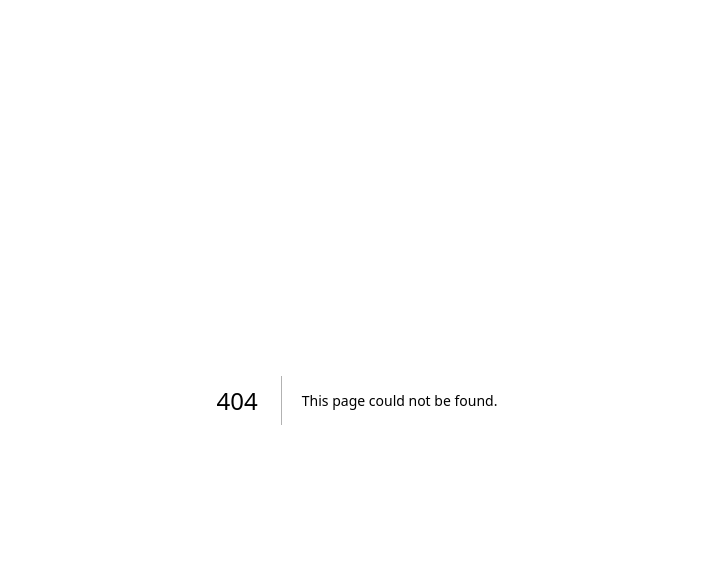
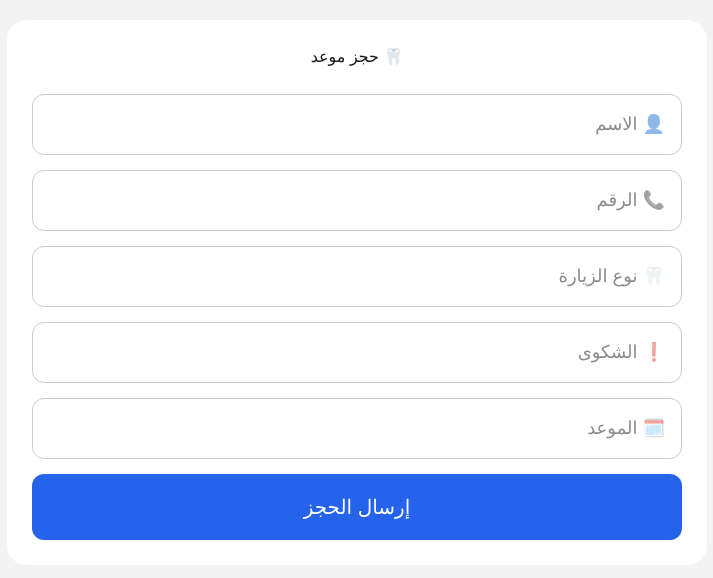
Before and after one commit to yaseenalqasim-ai/dentist-clinic, a Next.js app: page /booking in a window 1280 px wide. Before the commit this address had no page. Shown: the top 578 px of the page, without its empty margins (283-996 px from the left). Built offline with nearby package versions, Linux system fonts and the light colour scheme.

Commit message:
patient booking page

```diff
--- /dev/null
+++ b/app/booking/page.tsx
@@ -0,0 +1,287 @@
+"use client";
+
+import { useState } from "react";
+
+import {
+  initializeApp
+} from "firebase/app";
+
+import {
+  getFirestore,
+  collection,
+  addDoc
+} from "firebase/firestore";
+
+const firebaseConfig = {
+
+  apiKey:
+    "AIzaSyCIZdUmSX15w0CACuW4vfz9npsUi-L3lbg",
+
+  authDomain:
+    "dentist-clinic-476ac.firebaseapp.com",
+
+  projectId:
+    "dentist-clinic-476ac",
+
+  storageBucket:
+    "dentist-clinic-476ac.firebasestorage.app",
+
+  messagingSenderId:
+    "1013681862841",
+
+  appId:
+    "1:1013681862841:web:86643c3f3fa926389a8368",
+
+  measurementId:
+    "G-FW5T2FJ29R"
+};
+
+const app =
+  initializeApp(firebaseConfig);
+
+const db =
+  getFirestore(app);
+
+export default function BookingPage() {
+
+  const [success, setSuccess] =
+    useState("");
+
+  const [error, setError] =
+    useState("");
+
+  const [form, setForm] =
+    useState({
+
+      name: "",
+
+      phone: "",
+
+      review: "",
+
+      complaint: "",
+
+      date: "",
+
+      status:
+        "🔵 حجز مُثبت",
+
+      disease:
+        "لا يوجد",
+
+      notes: ""
+    });
+
+  async function sendBooking() {
+
+    if (
+      !form.name ||
+      !form.phone ||
+      !form.review ||
+      !form.date
+    ) {
+
+      setError(
+        "يرجى ملء جميع الحقول"
+      );
+
+      return;
+    }
+
+    setError("");
+
+    await addDoc(
+      collection(db, "bookings"),
+      form
+    );
+
+    setSuccess(
+      "تم إرسال الحجز بنجاح ✅"
+    );
+
+    setForm({
+
+      name: "",
+
+      phone: "",
+
+      review: "",
+
+      complaint: "",
+
+      date: "",
+
+      status:
+        "🔵 حجز مُثبت",
+
+      disease:
+        "لا يوجد",
+
+      notes: ""
+    });
+  }
+
+  return (
+
+    <main
+      dir="rtl"
+
+      style={{
+        minHeight: "100vh",
+
+        background: "#f3f3f3",
+
+        padding: "20px"
+      }}
+    >
+
+      <div
+        style={{
+          maxWidth: "700px",
+
+          margin: "auto",
+
+          background: "white",
+
+          padding: "25px",
+
+          borderRadius: "20px"
+        }}
+      >
+
+        <h1
+          style={{
+            textAlign: "center",
+
+            marginBottom: "25px"
+          }}
+        >
+
+          🦷 حجز موعد
+
+        </h1>
+
+        {error && (
+
+          <div
+            style={{
+              background: "red",
+
+              color: "white",
+
+              padding: "12px",
+
+              borderRadius: "10px",
+
+              marginBottom: "15px"
+            }}
+          >
+
+            {error}
+
+          </div>
+
+        )}
+
+        {success && (
+
+          <div
+            style={{
+              background: "green",
+
+              color: "white",
+
+              padding: "12px",
+
+              borderRadius: "10px",
+
+              marginBottom: "15px"
+            }}
+          >
+
+            {success}
+
+          </div>
+
+        )}
+
+        {[
+          ["👤 الاسم", "name"],
+
+          ["📞 الرقم", "phone"],
+
+          ["🦷 نوع الزيارة", "review"],
+
+          ["❗ الشكوى", "complaint"],
+
+          ["🗓️ الموعد", "date"]
+        ].map(([label, key]) => (
+
+          <input
+            key={key}
+
+            placeholder={label}
+
+            value={(form as any)[key]}
+
+            onChange={(e) =>
+              setForm({
+
+                ...form,
+
+                [key]:
+                  e.target.value
+              })
+            }
+
+            style={{
+              width: "100%",
+
+              marginBottom: "15px",
+
+              padding: "16px",
+
+              borderRadius: "12px",
+
+              border:
+                "1px solid #ccc",
+
+              fontSize: "18px"
+            }}
+          />
+
+        ))}
+
+        <button
+          onClick={sendBooking}
+
+          style={{
+            width: "100%",
+
+            background: "#2563eb",
+
+            color: "white",
+
+            border: "none",
+
+            padding: "18px",
+
+            borderRadius: "12px",
+
+            fontSize: "20px",
+
+            cursor: "pointer"
+          }}
+        >
+
+          إرسال الحجز
+
+        </button>
+
+      </div>
+
+    </main>
+
+  );
+
+}
```
